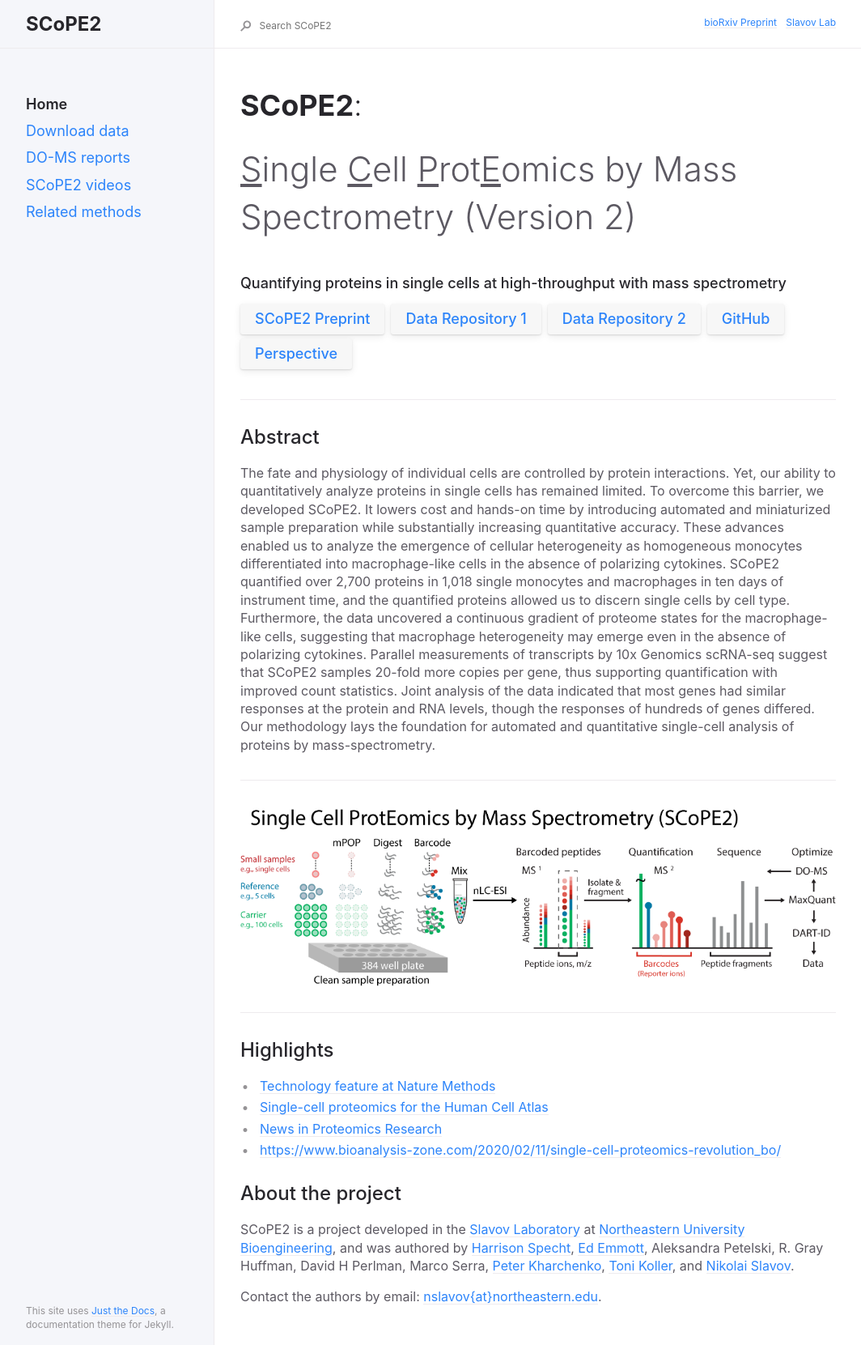
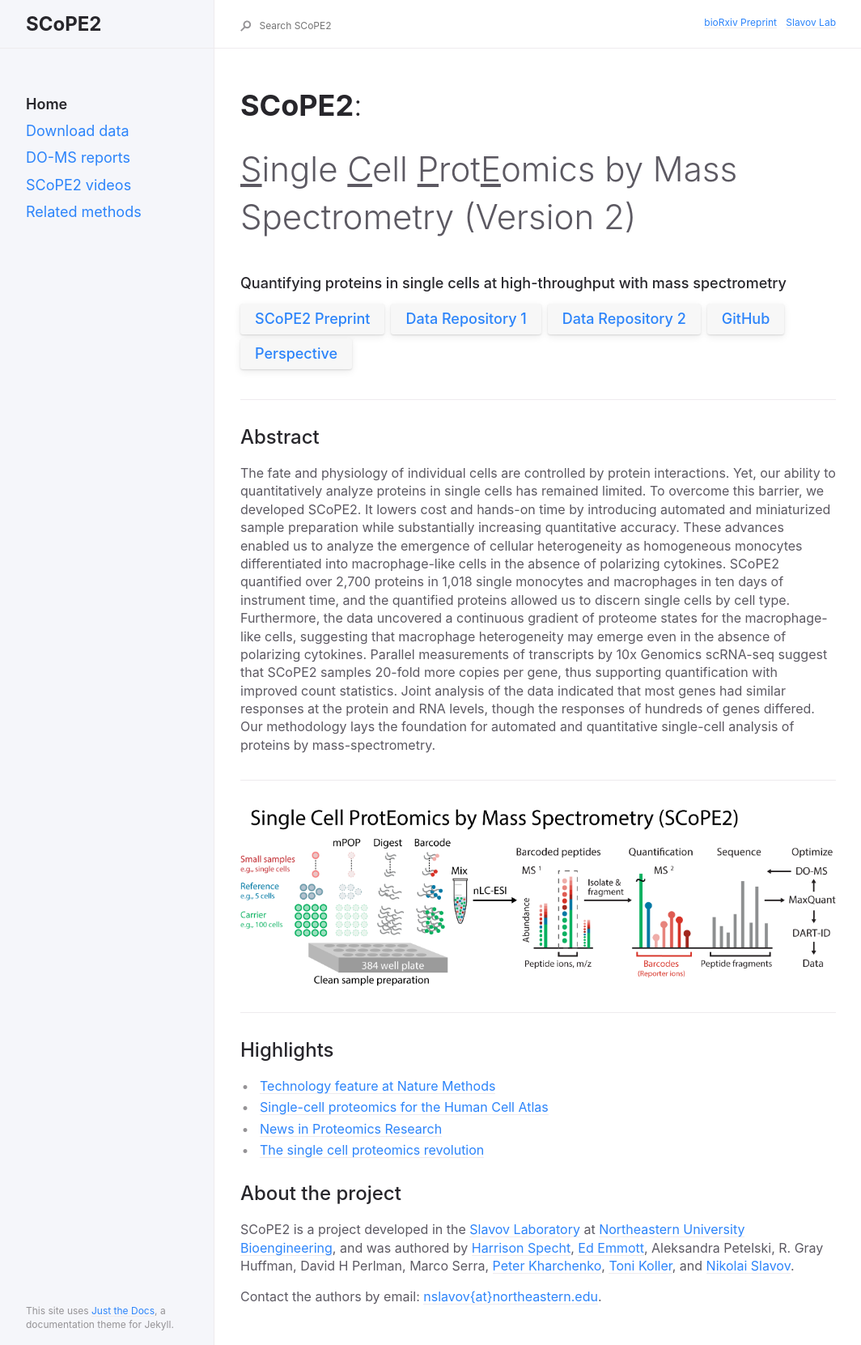
Before and after one commit to SlavovLab/SCoPE2, a Jekyll site: the page built from docs/index.md, in a window 1280 px wide. Shown: the whole page at 81% size, without its empty margins (91-1155 px from the left). Built offline with Jekyll 4.4.1, drawn with Linux system fonts in a browser that asks for light colours.

Commit message:
Update index.md

```diff
--- a/docs/index.md
+++ b/docs/index.md
@@ -33,7 +33,7 @@ The fate and physiology of individual cells are controlled by protein interactio
 * [Technology feature at Nature Methods](https://www.nature.com/articles/s41592-019-0540-6)
 * [Single-cell proteomics for the Human Cell Atlas](https://news.northeastern.edu/2019/07/08/northeastern-university-proteomics-researcher-receives-grant-from-chan-zuckerberg-initiative-to-help-map-all-cells-in-the-human-body-to-better-understand-cancer-diabetes-and-other-diseases/)
 * [News in Proteomics Research](http://proteomicsnews.blogspot.com/2019/12/over-1000-single-cell-proteomes-2700.html)
-* [https://www.bioanalysis-zone.com/2020/02/11/single-cell-proteomics-revolution_bo/](https://www.bioanalysis-zone.com/2020/02/11/single-cell-proteomics-revolution_bo/)
+* [The single cell proteomics revolution](https://www.bioanalysis-zone.com/2020/02/11/single-cell-proteomics-revolution_bo/)
 
 
 ## About the project
```
